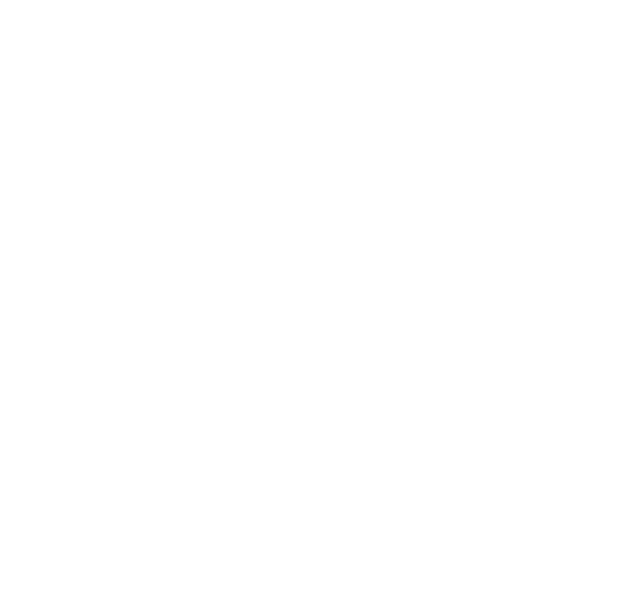
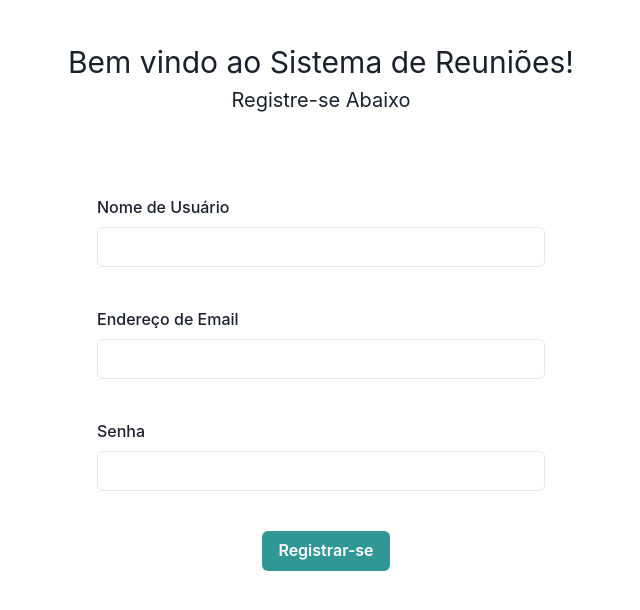
Before and after one commit to lucas51512/crud-adm-front, a React (Vite) app: page /registrar in a window 1280 px wide. Before the commit this address had no page. Shown: the top 610 px of the page, without its empty margins (319-959 px from the left). Built offline with nearby package versions, Linux system fonts and the light colour scheme.

Commit message:
Validação Login

```diff
--- a/package.json
+++ b/package.json
@@ -14,6 +14,7 @@
     "@emotion/react": "^11.11.1",
     "@emotion/styled": "^11.11.0",
     "@eslint/create-config": "^0.4.5",
+    "@hookform/resolvers": "^3.1.1",
     "@types/node": "^20.4.4",
     "axios": "^1.4.0",
     "env-cmd": "^10.1.0",
@@ -24,11 +25,13 @@
     "react-hook-form": "^7.45.1",
     "react-router": "^6.13.0",
     "react-router-dom": "^6.13.0",
-    "react-select": "^5.7.3"
+    "react-select": "^5.7.3",
+    "yup": "^1.2.0"
   },
   "devDependencies": {
     "@types/react": "^18.0.37",
     "@types/react-dom": "^18.0.11",
+    "@types/yup": "^0.32.0",
     "@typescript-eslint/eslint-plugin": "^5.60.0",
     "@typescript-eslint/parser": "^5.59.0",
     "@vitejs/plugin-react": "^4.0.0",
--- a/src/App.tsx
+++ b/src/App.tsx
@@ -4,12 +4,14 @@ import CadastrarReuniao from "./pages/CadastrarReuniao";
 import CadastrarParticipante from "./pages/CadastrarParticipante";
 import ParticipantesCadastrados from "./pages/ParticipantesCadastrados";
 import Login from "./pages/Login";
+import Registro from "./pages/Registro";
 
 function App() {
   return (
     <BrowserRouter>
       <Routes>
         <Route path="/" element={<Login />} />
+        <Route path="/registrar" element={<Registro />} />
         <Route path="/reunioesMarcadas" element={<ReunioesMarcadas />} />
         <Route path="/reuniao" element={<CadastrarReuniao />} />
         <Route path="/participante" element={<CadastrarParticipante />} />
--- a/src/components/FormularioLogin.tsx
+++ b/src/components/FormularioLogin.tsx
@@ -1,4 +1,4 @@
-import { Flex, FormLabel, Input, FormControl, Grid, GridItem, Button } from "@chakra-ui/react";
+import { Flex, FormLabel, Input, FormControl, Grid, GridItem, Button, Link } from "@chakra-ui/react";
 
 export default function FormularioLogin() {
     return (
@@ -15,7 +15,9 @@ export default function FormularioLogin() {
                     </Flex>
                     <Flex justify='center' align='center' mt='5vh'>
                         <Button colorScheme="teal" size='md' mr='10px'>Login</Button>
-                        <Button colorScheme="teal" size='md' ml='10px'>Registrar-se</Button>
+                        <Link href="/registrar">
+                            <Button colorScheme="teal" size='md' ml='10px'>Registrar-se</Button>
+                        </Link>
                     </Flex>
                 </FormControl>
             </GridItem>
--- /dev/null
+++ b/src/components/FormularioRegistro.tsx
@@ -0,0 +1,64 @@
+import {
+  Flex,
+  FormLabel,
+  Input,
+  FormControl,
+  Grid,
+  GridItem,
+  Button,
+  Text,
+} from "@chakra-ui/react";
+import { useForm } from "react-hook-form";
+import { yupResolver } from "@hookform/resolvers/yup";
+import * as yup from "yup";
+
+const schema = yup.object({
+  nomeUsuario: yup.string().required("Nome de usuário é obrigatório"),
+  email: yup.string().email("Email inválido").required("Email é obrigatório"),
+  password: yup.string().required("Senha é obrigatória"),
+});
+
+export default function FormularioRegistro() {
+  const {
+    register,
+    formState: { errors },
+    handleSubmit,
+  } = useForm({
+    resolver: yupResolver(schema),
+  });
+
+  const onSubmit = async (data: any) => {
+    console.log(data);
+  };
+
+  return (
+    <Grid justifyContent="center" alignContent="center">
+      <GridItem display="flex">
+        <form onSubmit={handleSubmit(onSubmit)} noValidate>
+          <FormControl>
+            <Flex w="35vw" flexDir="column" mt="5vh">
+              <FormLabel>Nome de Usuário</FormLabel>
+              <Input {...register("nomeUsuario", {required: true})} type="text" />
+              {errors.nomeUsuario && <Text color='red'>{errors.nomeUsuario?.message}</Text>}
+            </Flex>
+            <Flex w="35vw" flexDir="column" mt="5vh">
+              <FormLabel>Endereço de Email</FormLabel>
+              <Input {...register("email")} type="email" />
+              {errors.email && <Text color='red'>{errors.email?.message}</Text>}
+            </Flex>
+            <Flex w="35vw" flexDir="column" mt="5vh">
+              <FormLabel>Senha</FormLabel>
+              <Input {...register("password")} type="password" />
+              {errors.password && <Text color='red'>{errors.password?.message}</Text>}
+            </Flex>
+            <Flex justify="center" align="center" mt="5vh">
+              <Button colorScheme="teal" size="md" type="submit" ml="10px">
+                Registrar-se
+              </Button>
+            </Flex>
+          </FormControl>
+        </form>
+      </GridItem>
+    </Grid>
+  );
+}
--- a/src/components/FormularioReuniao.tsx
+++ b/src/components/FormularioReuniao.tsx
@@ -46,7 +46,6 @@ export default function FormularioReuniao() {
   //   watch,
   //   formState: { errors },
   // } = useForm();
-
 
   const {
     register,
--- /dev/null
+++ b/src/pages/Registro.tsx
@@ -0,0 +1,22 @@
+import { Flex, Grid, GridItem, Text } from "@chakra-ui/react";
+import FormularioRegistro from "../components/FormularioRegistro";
+
+export default function Registro(){
+    return(<Grid
+    templateAreas={`    "titulo titulo titulo"
+                        "menu menu menu"
+                        "footer footer footer"`}
+  >
+
+    <GridItem area='titulo' display='flex' justifyContent='center' alignContent='center' mt='5vh'>
+      <Flex  flexDir='column'>
+      <Text fontSize='3xl' textAlign='center'>Bem vindo ao Sistema de Reuniões!</Text>
+      <Text fontSize='xl' textAlign='center'>Registre-se Abaixo</Text>
+
+      </Flex>
+    </GridItem>
+    <GridItem area="menu" mt='5vh'>
+      <FormularioRegistro />
+    </GridItem>
+  </Grid>);
+}
```
Also changed, not shown: 1 other file (tests, documents, lock files or other folders).
